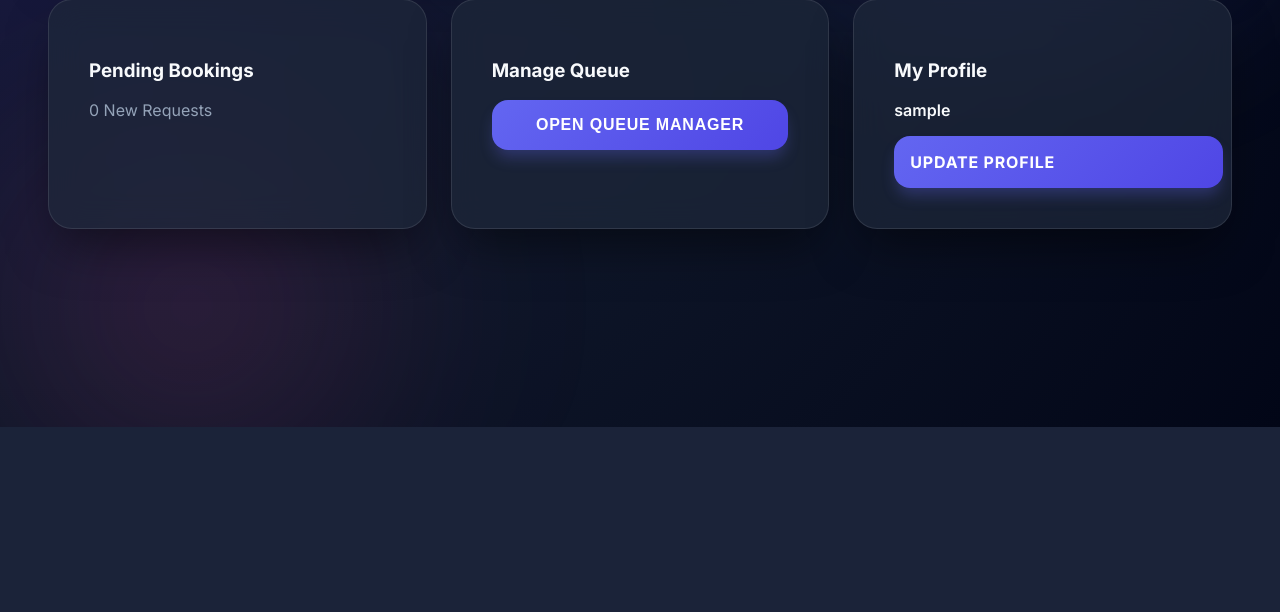
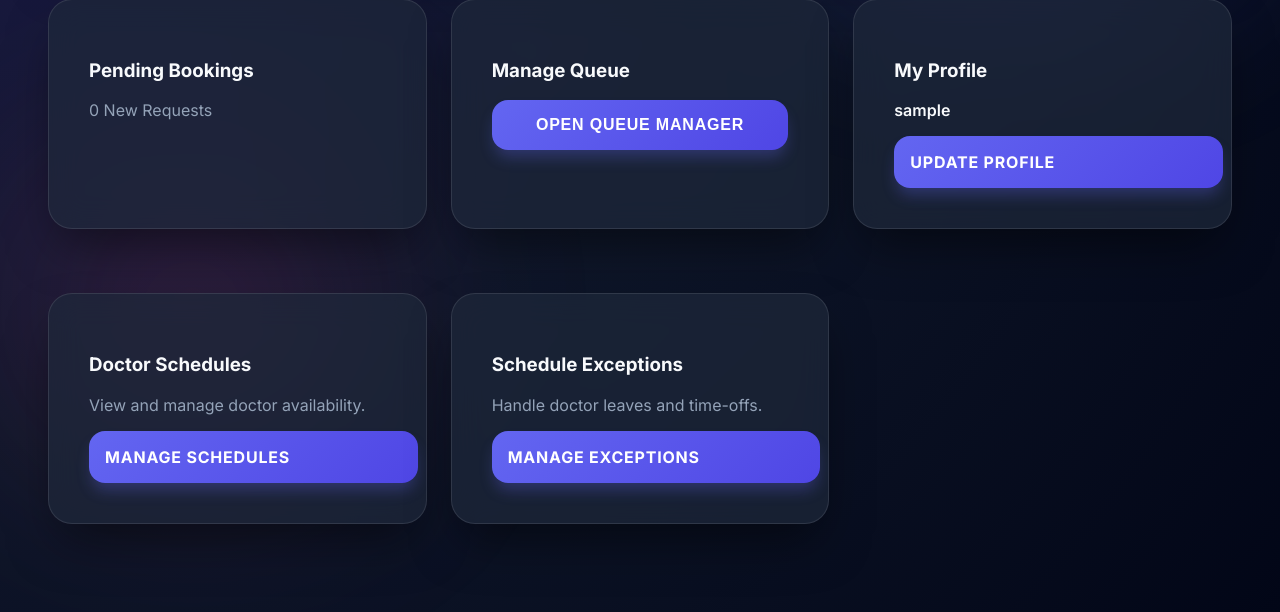
Before and after one commit to Nagham94/Clinic-Appointment-System---Python-Project, a Django app: page /accounts/receptionist/dashboard/ in a window 1280 px wide. Shown: the part 373-985 px from the top of the page. Before the commit the page ends 800 px from the top, so only its background shows below. Run offline with Django 5.2, Linux system fonts and the light colour scheme; the visitor is signed in with stand-in values (Sample User, id 1).

Commit message:
feat: link scheduling system to receptionist and admin dashboards

```diff
--- a/templates/accounts/receptionist_dashboard.html
+++ b/templates/accounts/receptionist_dashboard.html
@@ -24,6 +24,17 @@
             <a href="{% url 'update_profile' %}" class="btn-primary"
                 style="text-decoration: none; display: inline-block;">Update Profile</a>
         </div>
+        <div class="dashboard-card">
+            <h3>Doctor Schedules</h3>
+            <p style="color: var(--text-muted); margin-bottom: 1rem;">View and manage doctor availability.</p>
+            <a href="{% url 'schedule_list' %}" class="btn-primary" style="text-decoration: none; display: inline-block;">Manage Schedules</a>
+        </div>
+
+        <div class="dashboard-card">
+            <h3>Schedule Exceptions</h3>
+            <p style="color: var(--text-muted); margin-bottom: 1rem;">Handle doctor leaves and time-offs.</p>
+            <a href="{% url 'exception_list' %}" class="btn-primary" style="text-decoration: none; display: inline-block;">Manage Exceptions</a>
+        </div>
     </div>
 </div>
 {% endblock %}
```
Also changed, not shown: templates/accounts/admin_dashboard.html (+9 -0 lines).
